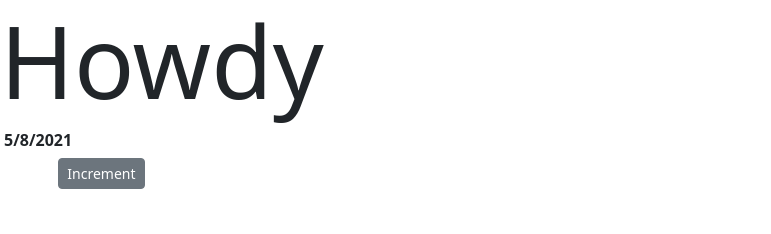
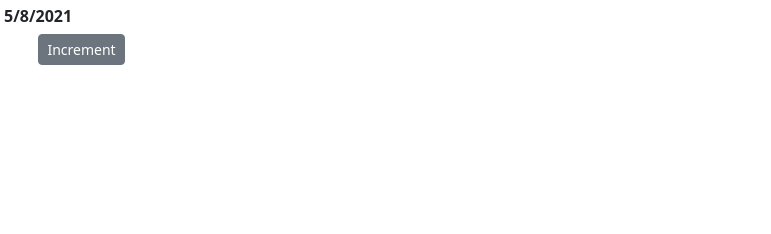
Before and after one commit to noahtech90/React, a React (Create React App) app in the folder js/react-app/: page / in a window 1280 px wide. Shown: the top 234 px of the page, without its empty margins (0-771 px from the left). Built offline with nearby package versions, Linux system fonts and the light colour scheme.

Commit message:
dynamic class

```diff
--- a/js/react-app/src/componets/counter.jsx
+++ b/js/react-app/src/componets/counter.jsx
@@ -2,7 +2,7 @@
 
 class Counter extends Component {
     state = {
-        count: 0,
+        count: 1,
         today: new Date().toLocaleDateString(),
         imageUrl: "https://picsum.photos/200"
      };
@@ -21,14 +21,20 @@
      }
 
     render() {
+
         return (
         <div>
-            <h2 style={{fontSize: 100}}>Howdy</h2>
             <span style={ this.dateStyles }>{this.formatDate()}</span>
-            <span className="badge badge-primary m-2">{this.formatCount()}</span>
+            <span className={this.getBadgeClasses()}>{this.formatCount()}</span>
             <button className="btn btn-secondary btn-sm">Increment</button>
             <img style={this.imgStyles} src={this.state.imageUrl} alt="" />
         </div>);
+    }
+
+    getBadgeClasses() {
+        let classes = "badge m-2 badge-";
+        classes += this.state.count === 0 ? "warning" : "primary";
+        return classes;
     }
 
     formatCount() {
```
